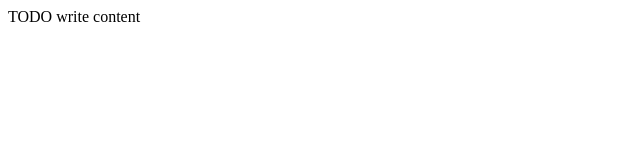
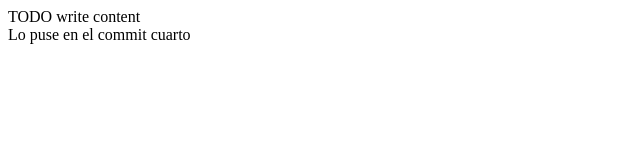
Before and after one commit to tcrurav/PruebaGitClase, a website: page PruebaGitClase/public_html/index.html in a window 1280 px wide. Shown: the whole page, without its empty margins (0-640 px from the left). Drawn offline with Linux system fonts and the light colour scheme.

Commit message:
fourth commit

```diff
--- a/PruebaGitClase/public_html/index.html
+++ b/PruebaGitClase/public_html/index.html
@@ -12,5 +12,6 @@ and open the template in the editor.
     </head>
     <body>
         <div>TODO write content</div>
+        <div>Lo puse en el commit cuarto</div>
     </body>
 </html>
```
